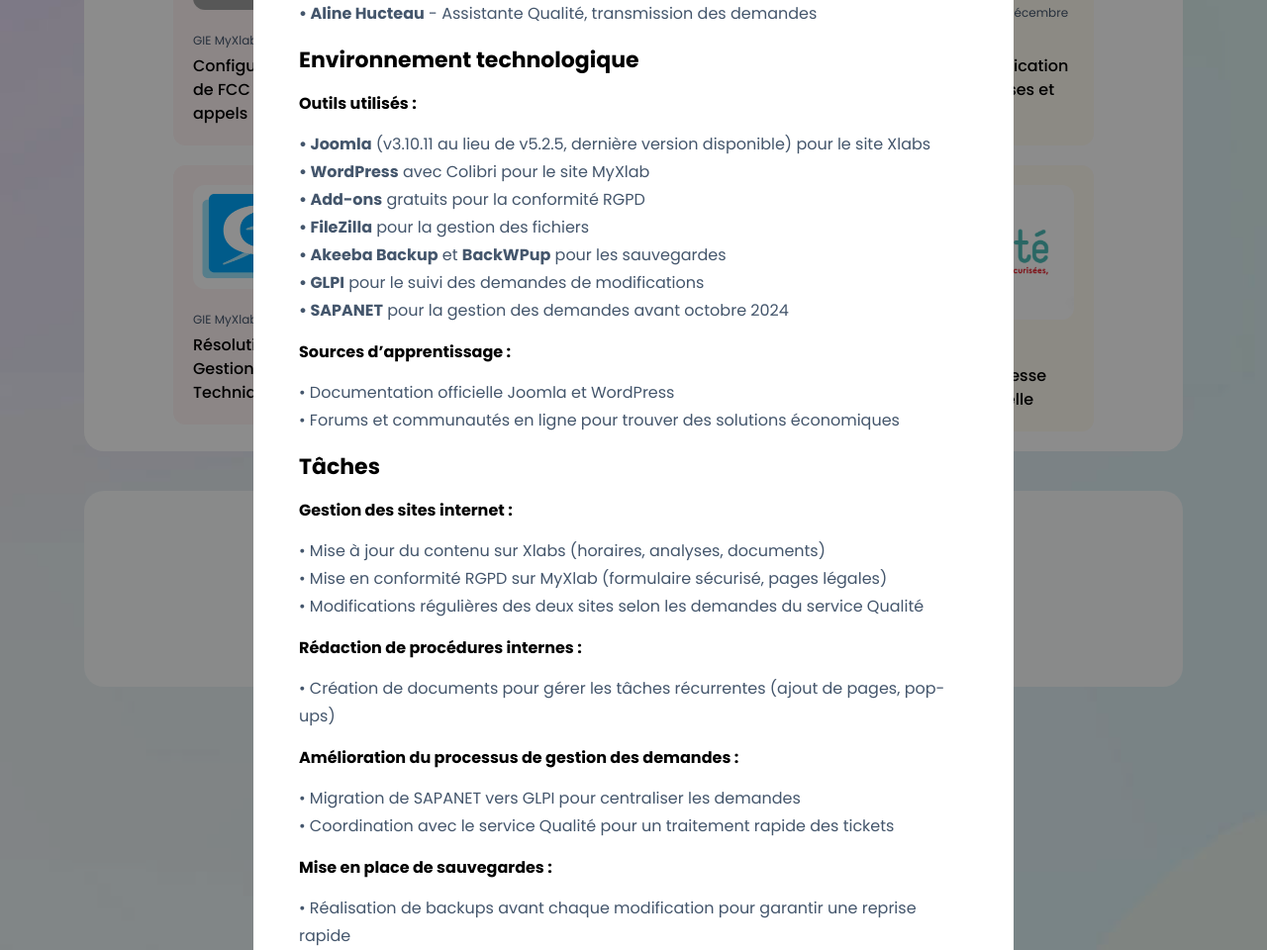
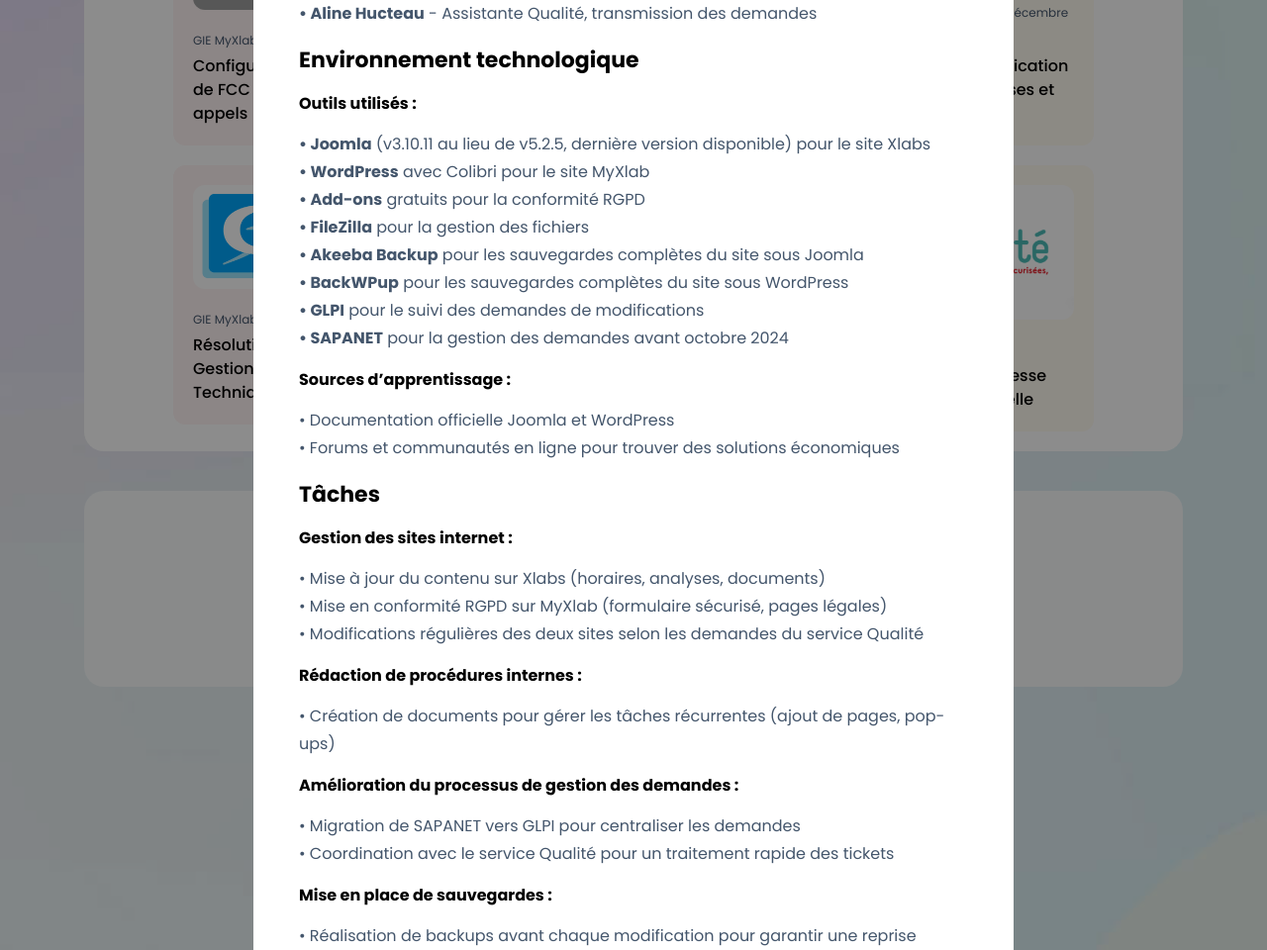
Before and after one commit to ElianePerol/Portfolio.2025.BTS.SIO, a PHP site: page /projects.php in a window 1280 px wide, after a click that opens the changed part. Shown: the part 904-1864 px from the top of the page at 99% size. Run offline with PHP 8.4, Linux system fonts and the light colour scheme; grey boxes are pictures that could not be loaded.

Commit message:
adding documention to projects

```diff
--- a/projects.php
+++ b/projects.php
@@ -273,7 +273,8 @@ include_once "common/footer.php";
                                 <li><b>• WordPress</b> avec Colibri pour le site MyXlab</li>
                                 <li><b>• Add-ons</b> gratuits pour la conformité RGPD</li>
                                 <li><b>• FileZilla</b> pour la gestion des fichiers</li>
-                                <li><b>• Akeeba Backup</b> et <b>BackWPup</b> pour les sauvegardes</li>
+                                <li><b>• Akeeba Backup</b> pour les sauvegardes complètes du site sous Joomla</li>
+                                <li><b>• BackWPup</b> pour les sauvegardes complètes du site sous WordPress</li>
                                 <li><b>• GLPI</b> pour le suivi des demandes de modifications</li>
                                 <li><b>• SAPANET</b> pour la gestion des demandes avant octobre 2024</li>
                             </ul>
```
